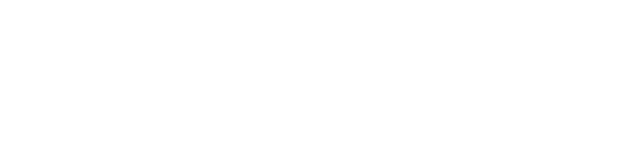
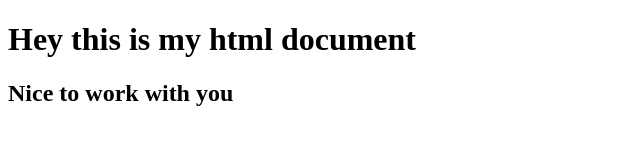
Before and after one commit to sushantpss/MyRepo, a plain HTML site: page Index.html in a window 1280 px wide. Shown: the whole page, without its empty margins (0-640 px from the left). Drawn offline with Linux system fonts and the light colour scheme.

Commit message:
Initial committed

```diff
--- a/Index.html
+++ b/Index.html
@@ -7,6 +7,12 @@
     <title>MYHTML</title>
 </head>
 <body>
+    <h1>
+        Hey this is my html document
+    </h1>
+    <h2>
+        Nice to work with you
+    </h2>
 
 </body>
 </html>
```
